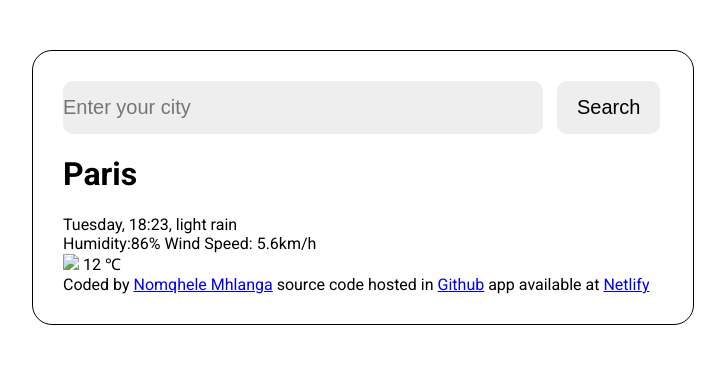
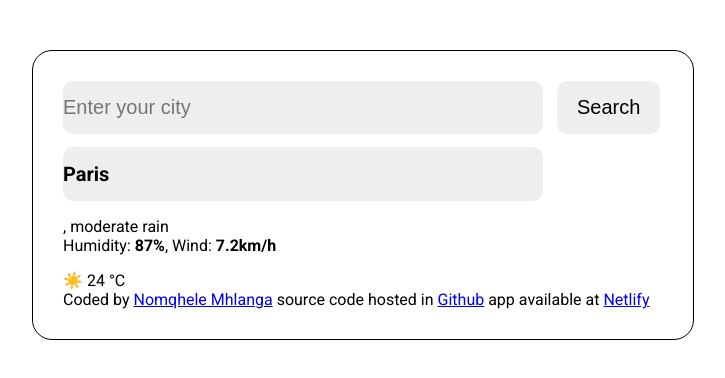
Before and after one commit to mqhelem/Vanilla-Weather-App, a plain HTML site: page index.html in a window 1280 px wide. Shown: the whole page, without its empty margins (277-1002 px from the left). Drawn offline with Linux system fonts and the light colour scheme.

Commit message:
Update index.html

```diff
--- a/index.html
+++ b/index.html
@@ -14,30 +14,32 @@
     <title>Weather-App</title>
   </head>
   <body>
-    <main>
     <div class="weather-app">
       <form id="search-form">
         <input class="city" id="city" placeholder="Enter your city" />
         <input class="submit" type="submit" value="Search" />
       </form>
 
-        <div class="weather-info">
-          <h1><span class="city-name" id="city-name">Paris</span></h1>
-          <span id="date">Tuesday, 18:23,</span>
-          <span id="description"> light rain</span><br />
-          <span id="humidity">Humidity:86%</span>
-          <span id="wind-speed">Wind Speed: 5.6km/h</span>
+      <div class="weather">
+        <div>
+          <h1 class="city" id="city">Paris</h1>
+          <p class="weather-details">
+            <span id="date"></span>,
+            <span id="description">moderate rain</span> <br />
+            Humidity: <strong id="humidity">87%</strong>, Wind:
+            <strong id="wind">7.2km/h</strong>
+          </p>
         </div>
-        <div class="temperature">
-          <img src="#" class="icon" />
-          <span id="temperature">12</span>
-          <span id="unit">℃</span>
+        <div class="current-temperature">
+          <span class="icon" id="icon">☀️</span>
+          <span class="temperature" id="temperature">24</span>
+          <span class="unit">°C</span>
+        </div>
       </div>
       <footer>
         Coded by <a href="#">Nomqhele Mhlanga</a> source code hosted in
         <a href="#">Github</a> app available at <a href="#">Netlify</a>
       </footer>
     </div>
-    </main>
   </body>
 </html>
```
Lines whose indentation alone changed are shown as unchanged.
